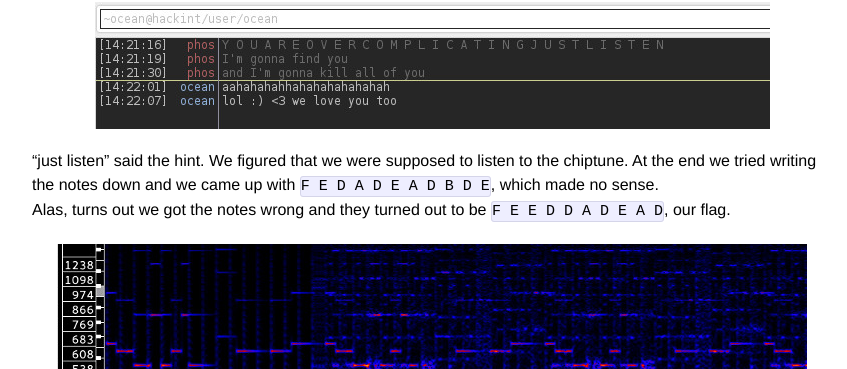
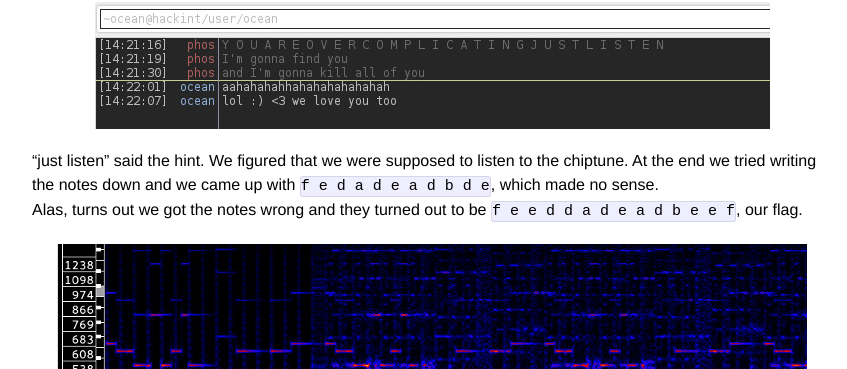
Before and after one commit to PequalsNP-team/pequalsnp-team.github.io, a Jekyll site: the page built from _posts/2015-07-12-its-hungry.md, in a window 1280 px wide and 900 px high, scrolled down 2286 px. Shown: the part 82-451 px from the top of the window, without its empty margins (208-1055 px from the left). Built offline with Jekyll 4.4.1, drawn with Linux system fonts in a browser that asks for light colours.

```diff
--- a/_posts/2015-07-12-its-hungry.md
+++ b/_posts/2015-07-12-its-hungry.md
@@ -35,8 +35,8 @@ Yes, we were frustrated, so we vented on ocean :(
 
 ![The trollface]({{ site.url }}/assets/mcdonald-irc.jpg){: .center-image }
 
-"just listen" said the hint. We figured that we were supposed to listen to the chiptune. At the end we tried writing the notes down and we came up with `F E D A D E A D B D E`, which made no sense.<br/>
-Alas, turns out we got the notes wrong and they turned out to be `F E E D D A D E A D`, our flag.
+"just listen" said the hint. We figured that we were supposed to listen to the chiptune. At the end we tried writing the notes down and we came up with `f e d a d e a d b d e`, which made no sense.<br/>
+Alas, turns out we got the notes wrong and they turned out to be `f e e d d a d e a d b e e f`, our flag.
 
 ![Chiptune notes]({{ site.url }}/assets/mcdonald-notes.jpg){: .center-image }
 
```
